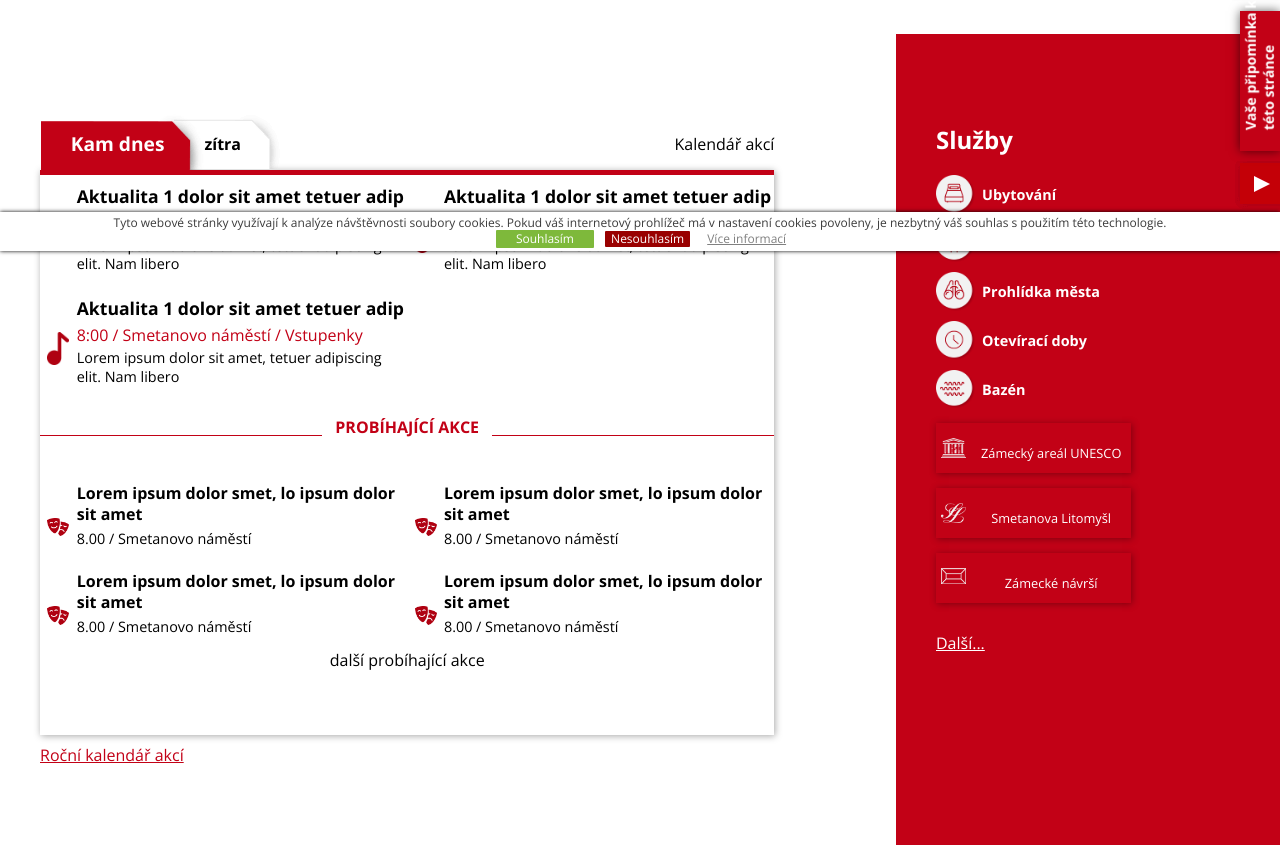
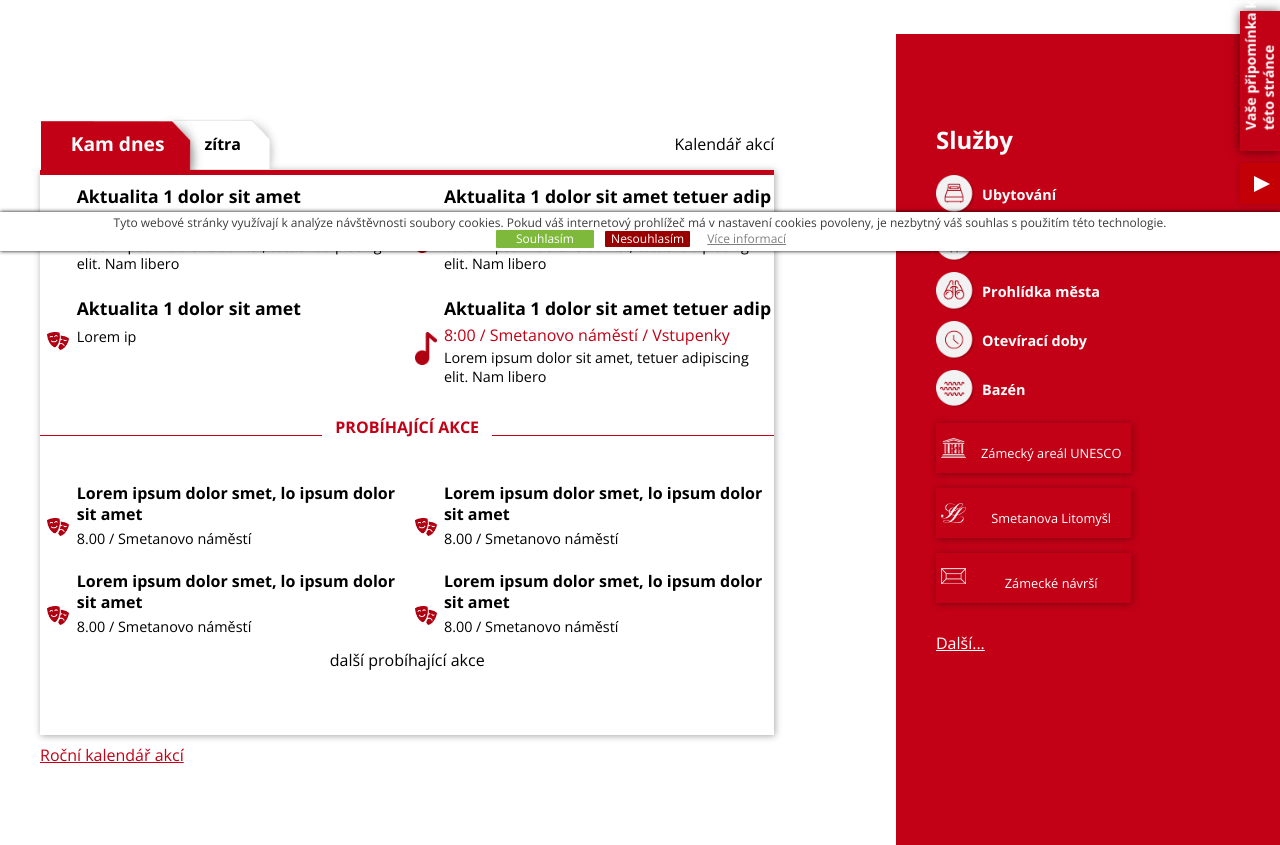
Before and after one commit to wwworks-sro/litomysl, a PHP site: page /turista.php in a window 1280 px wide; the page is wider, and only the part inside the window is pictured. Shown: the part 549-1394 px from the top of that part. Run offline with PHP 8.4, Linux system fonts and the light colour scheme; some libraries are stand-ins or nearby versions; grey boxes are pictures that could not be loaded.

Commit message:
Lazení předešlé aktualizace

```diff
--- a/css/main.css
+++ b/css/main.css
@@ -40,7 +40,7 @@ nav a {text-decoration:underline;line-height:1.6em;}
 .article-detail h4{margin-bottom:15px;}
 .article-detail h5{margin-bottom:10px;}
 
-ul{margin-left:15px;}
+ul{margin-left:20px;}
 li { padding-left:5px;padding-top:5px;list-style-type: disc;}
 ol li { list-style:decimal inside; padding:5px 0}
 .hidden-bullets li {list-style-type: none;}
@@ -48,7 +48,7 @@ ul .fa {display:block; float:left;margin-right:15px;}
 nav ul{margin-left:0px;}
 nav li {list-style-type: none;padding-top:0px;line-height:1.4em;}
 
-td, th{padding:10px 10px;}
+td, th{padding:10px 10px; padding-left: 0px;}
 .table-formated td{border-bottom:2px solid white;}
 .table-white td{background-color:white;border-bottom:2px solid #f1f1f1;}
 
@@ -76,6 +76,14 @@ textarea {width:93%;}
 .half-input {  width: 47%; float:left;margin-right:0.5%;clear:none;}
 .but-white-empty {border:2px solid white; color:white !important;}
 .but-white{background-color:white;box-shadow: 1px 1px 7px 0px rgba(0, 0, 0, 0.35);color:#c20116 !important; margin-left: 15px; margin-top: 15px;}
+
+.tips-links {margin-top:30px;}
+.tips-links-buttons {margin-top:20px;}
+.tips-links li,.tips-links-buttons li {padding-left:0px;}
+.tips-links-buttons a {margin-bottom:7px;}
+.tips-links a {line-height:1.6em;font-size:0.9em;}
+.tips-links-buttons li a {font-size:0.9em;}
+.wrap-side  a.but-double-line {line-height:1.2;padding:5px 0;}
 
 .fulltext-form {width:42%;float:right;margin-bottom:30px;clear:none;height:30px;}
 .news-header .fulltext-form {margin-top:10px !important;}
@@ -184,6 +192,8 @@ footer .calendar-search-set div.cal-type-trigger p {color: white!important; font
 footer form input[name=jmeno] {border-width: 1px; width: 93%!important;}
 footer form textarea[name=pripominka] {width: 93%!important;}
 footer form input[name=odeslat] {margin-top: 5px; margin-right: 4%; float: right; width: 30%;}
+footer .pad-main-right {padding-top: 10px;}
+footer .big-link {color: white;}
 /* Menu overlay*/
 /* Overlay style */
 .overlay {  position: fixed;  width: 100%;  height: 100%;  top: 0;  left: 0;  background: rgba(255, 255, 255, 0.95);  z-index:5000;  }
@@ -247,7 +257,6 @@ footer form input[name=odeslat] {margin-top: 5px; margin-right: 4%; float: right
 #cookie-bar .cb-disable:hover {background:#bb0000;}
 #cookie-bar .cb-policy {background:white;color:gray;text-decoration:underline;}
 #cookie-bar .cb-policy:hover {background:gray;color:white;}
-
 
 /*  -----------------------------------Mobil-----------------------------------------------  */
 
--- a/css/subpages.css
+++ b/css/subpages.css
@@ -100,12 +100,6 @@
 .wrap-main-three {width:48%;}
 .wrap-side-three {width:26%;}
 
-#sport-detail-wrap {display: none; height: 70vh; position: absolute; width: 50%; box-shadow: 1px 1px 7px 0px rgba(0, 0, 0, 0.35); background-color: #F1F1F1; top: 15vh; left: 25%;}
-#sport-detail-wrap.sport-triggered {display: block;}
-.nahled-sportu {margin: 50px;}
-.nahled-sportu h2 {margin-left: 30px;}
-.close-sport {cursor: pointer; position: absolute; top: 5px; right: 10px; font-weight: 800;}
-
 /*  -----------------------------------Mobil-----------------------------------------------  */
 
 
--- a/css/tourist.css
+++ b/css/tourist.css
@@ -15,6 +15,7 @@
 .slide .slidecontent {top: 0px; position: absolute; color: white;}
 .slide .slidecontent h2 {color: white; margin-left: 0px;}
 #slideposition {display: none;}
+.slide .white-link {color: white;}
 
 /*Tourist calendar*/
 #calendar-wrap-mid,#calendar-wrap-mini{box-shadow: 1px 1px 7px 0px rgba(0, 0, 0, 0.35);width:90%;border-top:5px solid #c20116;min-height:70vh;margin-bottom:10px;}
@@ -129,7 +130,7 @@ a.link-other-events {display: block;}
 .tips-links-buttons a {margin-bottom:7px;}
 .tips-links a {line-height:1.6em;font-size:0.9em;}
 .tips-links-buttons li a {font-size:0.9em;}
-.tips-links-buttons li a.but-double-line {line-height:1.2;font-size:0.8em;padding:5px 0;}
+.trips-wrap a.but-double-line {line-height:1.2;font-size:0.8em;padding:5px 0;}
 
 
 /*  -----------------------------------Kultura-----------------------------------------------  */
@@ -166,6 +167,12 @@ a.but-calendar {background: url(../img/img-system/culture/calendar.png) no-repea
 .sport-bottom li {padding-left:0px;}
 .sport-bottom img {float:left;}
 .sport-bottom span {font-size:0.8em;}
+
+#sport-detail-wrap {display: none; height: 70vh; position: absolute; width: 50%; box-shadow: 1px 1px 7px 0px rgba(0, 0, 0, 0.35); background-color: #F1F1F1; top: 15vh; left: 25%;}
+#sport-detail-wrap.sport-triggered {display: block;}
+.nahled-sportu {margin: 50px;}
+.nahled-sportu h2 {margin-left: 30px;}
+.close-sport {cursor: pointer; position: absolute; top: 5px; right: 10px; font-weight: 800;}
 
 
 /*  -----------------------------------Nabídka sportů-----------------------------------------------  */
--- a/index.php
+++ b/index.php
@@ -510,7 +510,7 @@
                             </div>
                         </div>
                     </div>
-                    <div class="col-md-6 col-mob-12 ">
+                    <div class="col-md-6 col-mob-12 major-row">
                         <div class="col-md-1 major-left-pad">&nbsp;</div>
                         <div class="col-md-3">
                             <div class="people-circles people-major"><img src="img/img-people/martin-novak.png" alt="Martin Novák"><h3>Místostarosta</h3><div><p><strong>Martin Novák</strong><br />(KDU-ČSL)<br /><span>789 456 416<br />petr.novak@litomysl.cz</span></p></div></div>
--- a/js/main.js
+++ b/js/main.js
@@ -99,7 +99,7 @@ $( document ).ready(function() {
 
 	$('#nabidka-sportu a.square-pic').click(function(){
         var type = $(this).children().attr('alt');
-		console.log('test '+type);
+		console.log('test'+type);
         jQuery.ajax({
             'url': 'http://litomysl.wwworks.cz/_nahled-sportu-ajax.php',                        /***Upravit podle nové adresy***/
             'cache': false,
--- a/layouts/_footer.php
+++ b/layouts/_footer.php
@@ -34,6 +34,7 @@
     </div>
     <div class="wrap-side">
         <div class="pad-main-right">
+			<p><a class="big-link" href="">Prohlášení o přístupnosti</a></p>
             <span class="">© 2011 - 2019 Město Litomyšl struktura webu</span>
 			<div class="breakerAuto">&nbsp;</div>
 			<div class="calendar-search-set">
--- a/turista.php
+++ b/turista.php
@@ -22,7 +22,7 @@
 						<img class="title-banner-img" src="img/img-system/banners/banner-1.jpg" alt="Letecký pohled - Litomyšl">
 						<div class='slidecontent pad-main-left'>
 							<h2>Koo two Solar Dolar Wolar</h2>
-							<p>Lorem ipsum dolor sit amet, consectetur adipiscing elit. Etiam posuere cursus euismod.Aenean ut tortor leo.</p>
+							<p>Lorem ipsum dolor sit amet, consectetur adipiscing elit. Etiam posuere cursus euismod.Aenean ut tortor leo.<a class="white-link" href="">Klikněte zde</a></p>
 						</div>
 					</div>
 					<div class='slide'>
@@ -90,15 +90,25 @@
 						<div class="cleaner"></div>
 					</div>
 					<div id="calendar-wrap-mid">
-						<div class="calendar-item-mid col-md-6">
+						<div class="col-md-6">
+							<div class="col-md-12 calendar-item-mid">
 								<img src="img/img-system/tourist/event-red-drama.png" alt="divadlo">
 								<div class="calendar-text-mid">
-								<a href=""><h4>Aktualita 1 dolor sit amet tetuer adip</h4></a>
+									<a href=""><h4>Aktualita 1 dolor sit amet</h4></a>
 									<div>8:00  /  <a href="">Smetanovo náměstí</a>  /  <a href="">Vstupenky</a></div>
 									<p>Lorem ipsum dolor sit amet, tetuer adipiscing elit. Nam libero </p>
 								</div>
 							</div>
-						<div class="calendar-item-mid col-md-6">
+							<div class="col-md-12 calendar-item-mid">
+								<img src="img/img-system/tourist/event-red-drama.png" alt="divadlo">
+								<div class="calendar-text-mid">
+									<a href=""><h4>Aktualita 1 dolor sit amet</h4></a>
+									<p>Lorem ip </p>
+								</div>
+							</div>
+						</div>
+						<div class="col-md-6">
+							<div class="col-md-12 calendar-item-mid">
 								<img src="img/img-system/tourist/event-red-music.png" alt="koncert">
 								<div class="calendar-text-mid">
 									<a href=""><h4>Aktualita 1 dolor sit amet tetuer adip</h4></a>
@@ -106,7 +116,7 @@
 									<p>Lorem ipsum dolor sit amet, tetuer adipiscing elit. Nam libero </p>
 								</div>
 							</div>
-						<div class="calendar-item-mid col-md-6">
+							<div class="col-md-12 calendar-item-mid">
 								<img src="img/img-system/tourist/event-red-music.png" alt="koncert">
 								<div class="calendar-text-mid">
 									<a href=""><h4>Aktualita 1 dolor sit amet tetuer adip</h4></a>
@@ -114,35 +124,40 @@
 									<p>Lorem ipsum dolor sit amet, tetuer adipiscing elit. Nam libero </p>
 								</div>
 							</div>
+						</div>
 						<div class="cleaner"></div>
 						<div class="separator-long-term-events">&nbsp;</div>
 						<div class="separator-long-term-events-text"><strong>PROBÍHAJÍCÍ AKCE</strong></div>
-						<div class="calendar-item-mid col-md-6">
+						<div class="col-md-6">
+							<div class="calendar-item-mid col-md-12">
 								<img src="img/img-system/tourist/event-red-drama.png" alt="divadlo">
 								<div class="calendar-text-mini">
 									<h6>Lorem ipsum dolor smet, lo ipsum dolor sit amet</h6>
 									<p>8.00 / Smetanovo náměstí</p>
 								</div>
 							</div>
-						<div class="calendar-item-mid col-md-6">
+							<div class="calendar-item-mid col-md-12">
 								<img src="img/img-system/tourist/event-red-drama.png" alt="divadlo">
 								<div class="calendar-text-mini">
 									<h6>Lorem ipsum dolor smet, lo ipsum dolor sit amet</h6>
 									<p>8.00 / Smetanovo náměstí</p>
 								</div>
 							</div>
-						<div class="calendar-item-mid col-md-6">
+						</div>
+						<div class="col-md-6">
+							<div class="calendar-item-mid col-md-12">
 								<img src="img/img-system/tourist/event-red-drama.png" alt="divadlo">
 								<div class="calendar-text-mini">
 									<h6>Lorem ipsum dolor smet, lo ipsum dolor sit amet</h6>
 									<p>8.00 / Smetanovo náměstí</p>
 								</div>
 							</div>
-						<div class="calendar-item-mid col-md-6">
+							<div class="calendar-item-mid col-md-12">
 								<img src="img/img-system/tourist/event-red-drama.png" alt="divadlo">
 								<div class="calendar-text-mini">
 									<h6>Lorem ipsum dolor smet, lo ipsum dolor sit amet</h6>
 									<p>8.00 / Smetanovo náměstí</p>
+								</div>
 							</div>
 						</div>
 						<div class="cleaner"></div>
```
Also changed, not shown: _nabidka-sportu.php (+1 -13 lines), _nahled-sportu-ajax.php (+1 -6 lines), css/title.css (+31 -8 lines). Lines whose indentation alone changed are shown as unchanged.
